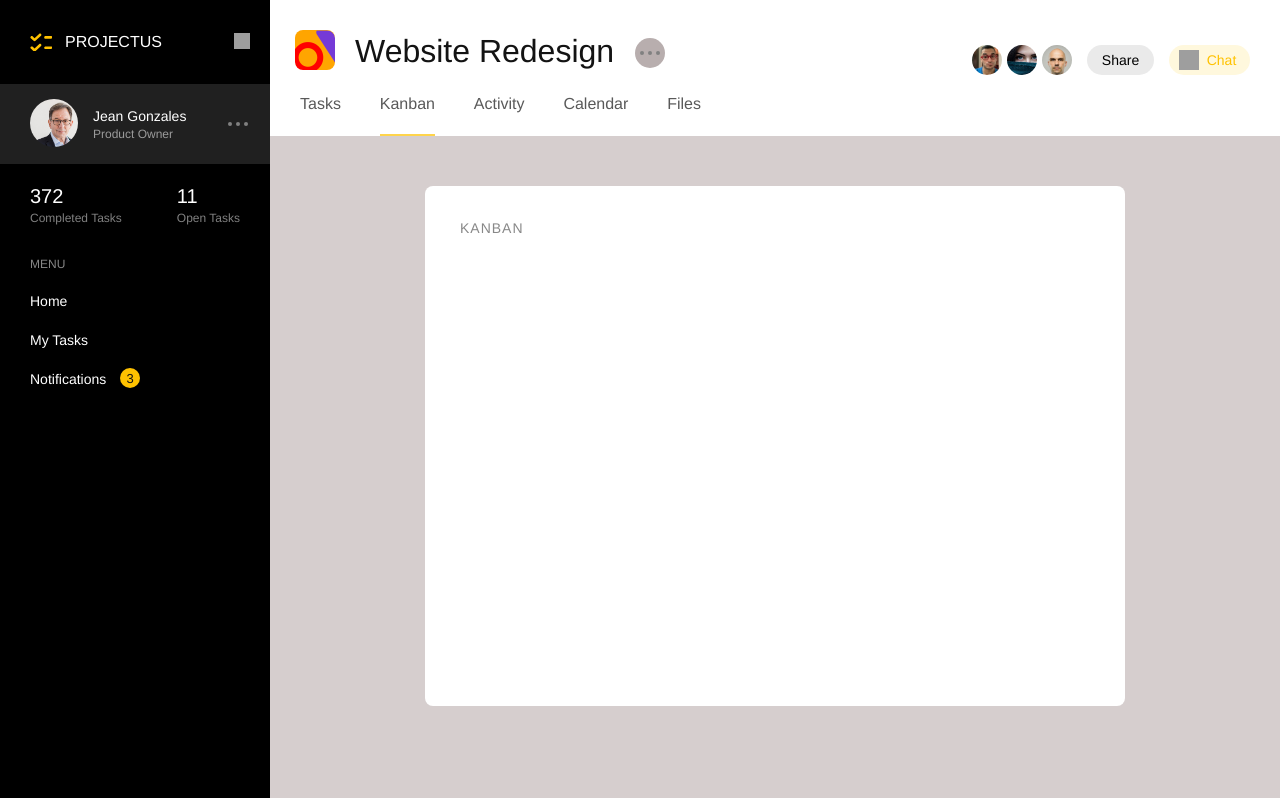
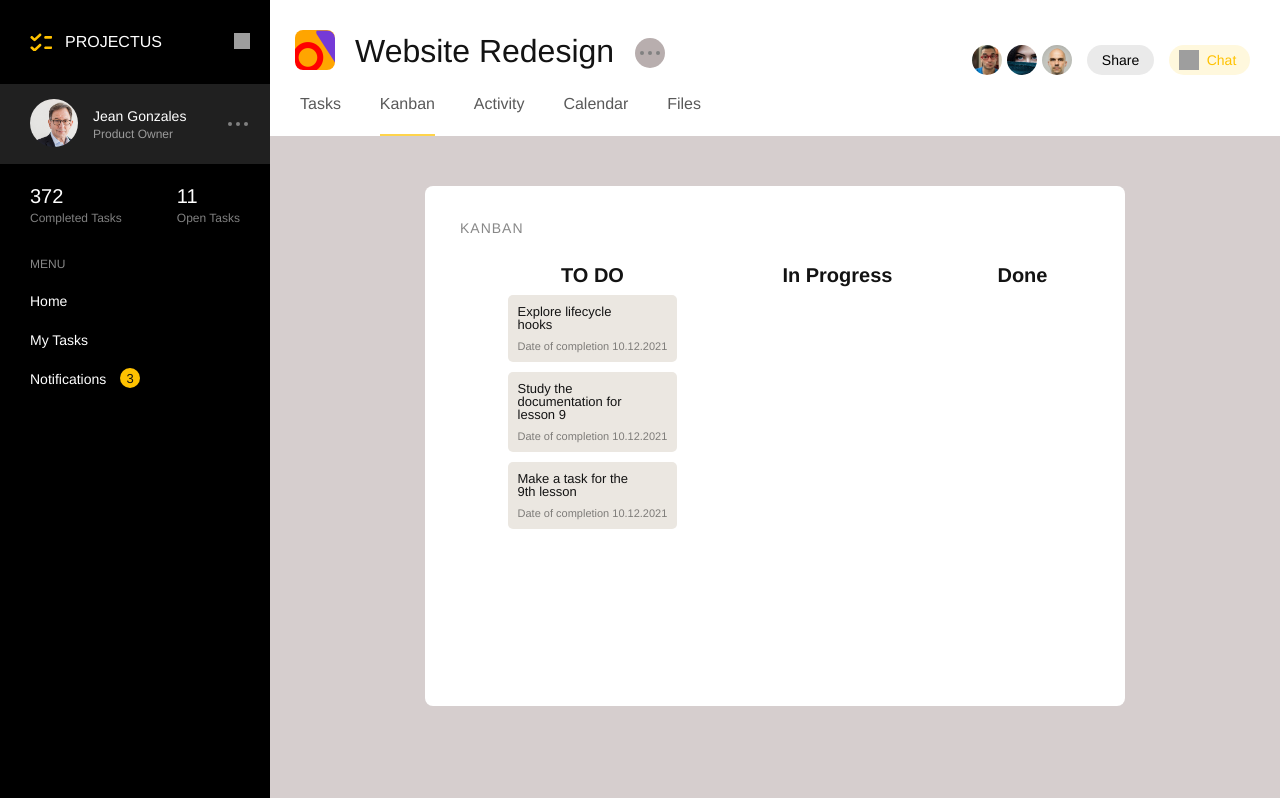
Before and after one commit to Yura112331/my-project-vue, a Vue app: page /kanban in a window 1280 px wide. Built offline with nearby package versions, Linux system fonts and the light colour scheme; grey boxes are pictures that could not be loaded.

Commit message:
lesson 9: add kanban list

```diff
--- a/src/components/ContentProject/ContentProject.vue
+++ b/src/components/ContentProject/ContentProject.vue
@@ -1,12 +1,47 @@
 <template lang="pug">
 section.body
-  router-view(@changeIndex="conectEvent")
+  router-view(:tasks="tasks" @changeIndex="conectEvent")
 </template>
 
 <script lang="ts">
 import { defineComponent } from "vue";
+import TasksI from "../../types/InterfacesTasks";
+import {status} from "../../enums/EnumStatus";
 export default defineComponent({
   name: "ContentProject",
+  data() {
+    return {
+      tasks: [
+        {
+        name: "Lifecycle hooks",
+        title: "Explore lifecycle hooks",
+        isComplete: false,
+        enableClass: false,
+        animationClass: false,
+        status: status.todo,
+        data: "10.12.2021",
+      },
+      {
+        name: "Lesson 9",
+        title: "Study the documentation for lesson 9",
+        isComplete: false,
+        enableClass: true,
+        animationClass: false,
+        status: status.inprogress,
+        data: "10.12.2021",
+      },
+      {
+        name: "Lesson 9",
+        title: "Make a task for the 9th lesson",
+        isComplete: false,
+        enableClass: true,
+        animationClass: false,
+        status: status.done,
+        data: "10.12.2021",
+      },
+      ] as Array<TasksI>,
+    }
+  },
 
   methods: {
     conectEvent(index: any) {
--- /dev/null
+++ b/src/enums/EnumStatus.ts
@@ -0,0 +1,5 @@
+export enum status {
+    todo= "To Do",
+    inprogress= "In Progress",
+    done= "Done",
+}
--- a/src/types/InterfacesTasks.ts
+++ b/src/types/InterfacesTasks.ts
@@ -4,4 +4,6 @@ export default interface TasksI {
     isComplete: boolean;
     enableClass: boolean;
     animationClass: boolean;
+    status: string;
+    data: string;
 }
--- a/src/views/Kanban.vue
+++ b/src/views/Kanban.vue
@@ -1,8 +1,58 @@
 <template lang="pug">
 .body-content
   h2 KANBAN
+  .kanban
+    h3 TO DO
+      .todo(v-for="(task, index) in tasks")
+        p {{task.title}}
+        .data Date of completion {{task.data}}
+    h3 In Progress
+      .inprogress(v-for="(task, index) in tasks")
+    h3 Done
+      .done(v-for="(task, index) in tasks")
 </template>
 
+<script lang="ts">
+import { defineComponent } from "vue";
+export default defineComponent({
+  props: ["tasks"],
+});
+</script>
 <style lang="scss" scoped>
 @import "../assets/style/components/BodyContent.scss";
+.kanban {
+  display: flex;
+  justify-content: space-around;
+  max-width: 100%;
+  margin: 0px 25px 0px 20px;
+  h3 {
+    text-align: center;
+    font-family: Helvetica;
+    font-size: 20px;
+    color: #131313;
+    font-weight: 600;
+    .todo {
+      background-color: rgb(235, 231, 225);
+      margin-top: 10px;
+      padding: 10px;
+      border-radius: 5px;
+      p {
+        text-align: start;
+
+        width: 120px;
+        height: auto;
+        font-size: 13px;
+        font-weight: 200;
+      }
+      .data {
+        margin-top: 10px;
+        display: flex;
+        justify-content: space-between;
+        font-size: 11px;
+        font-weight: 200;
+        opacity: 0.5;
+      }
+    }
+  }
+}
 </style>
--- a/src/views/Tasks.vue
+++ b/src/views/Tasks.vue
@@ -21,31 +21,21 @@
 
 <script lang="ts">
 import { defineComponent } from "vue";
-import TasksI from "../types/InterfacesTasks";
 export default defineComponent({
   name: "Tasks",
+  props: ["tasks"],
   data() {
     return {
-      tasks: [] as Array<TasksI>,
       nameTask: "",
       titleTask: "",
+      isComplete: false,
       enableClass: false,
       animationClass: true,
     };
   },
-  created() {
-    this.tasks = [
-      {
-        name: "Lifecycle hooks",
-        title: "Explore lifecycle hooks",
-        isComplete: false,
-        enableClass: false,
-        animationClass: false,
-      },
-    ];
-  },
+
   mounted() {
-    this.tasks.forEach((item, i) => {
+    this.tasks.forEach((item: any, i: number) => {
       setTimeout(() => {
         item.enableClass = true;
         setTimeout(() => {
@@ -68,8 +58,8 @@ export default defineComponent({
         isComplete: false,
         enableClass: false,
         animationClass: true,
+        data: "10.12.2021",
       });
-
       this.nameTask = "";
       this.titleTask = "";
     },
@@ -142,7 +132,7 @@ export default defineComponent({
   ol {
     margin-top: 25px;
     width: 100%;
-    max-height: 310px;
+    max-height: 450px;
     li {
       display: flex;
       justify-content: space-between;
@@ -160,7 +150,6 @@ export default defineComponent({
         font-weight: 600;
         margin-bottom: 5px;
       }
-
       p {
         font-family: Helvetica;
         font-size: 16px;
@@ -168,7 +157,6 @@ export default defineComponent({
         line-height: 20px;
         margin-left: 15px;
       }
-
       button {
         background-color: red;
         border: none;
@@ -190,7 +178,6 @@ export default defineComponent({
     .enable {
       .display {
         animation: font 3s reverse;
-
         @keyframes font {
           50% {
             margin-left: 45px;
@@ -203,13 +190,11 @@ export default defineComponent({
         }
       }
     }
-
     .animtask {
       animation-name: new;
       animation-timing-function: linear;
       animation-duration: 1s;
       animation-iteration-count: 3;
-
       @keyframes new {
         50% {
           opacity: 0;
```
